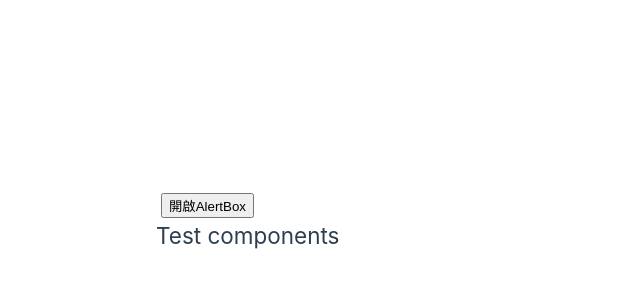
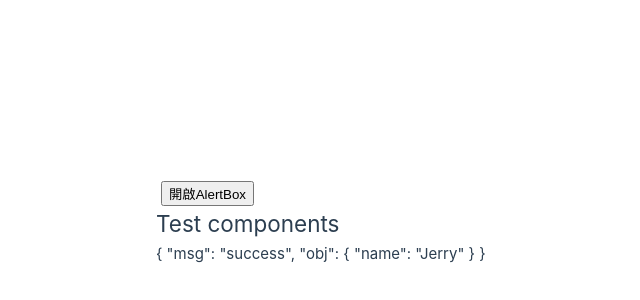
Before and after one commit to JerryChang0504/20250524vue3, a Vue app: page / in a window 1280 px wide. Shown: the part 182-482 px from the top of the page, without its empty margins (484-1124 px from the left). Built offline with nearby package versions, Linux system fonts and the light colour scheme.

Commit message:
props.validator

```diff
--- a/src/App.vue
+++ b/src/App.vue
@@ -71,7 +71,7 @@ function onDelete() {
       :buttons="[{ text: '取消', color: 'secondary', onClick: () => onCancel() }, { text: '確認刪除', color: 'danger', onClick: () => onDelete() }]"
       :size="'large'" autoClose />
 
-    <TestCmp />
+    <TestCmp :obj="{ name: 'Jerry' }" :msg="'success'" />
 
     <!-- <WatchEffectComp /> -->
     <!-- <WatchRef /> -->
--- a/src/components/TestCmp.vue
+++ b/src/components/TestCmp.vue
@@ -9,11 +9,24 @@ import { ref } from 'vue'
 const props = defineProps({
     obj: {
         type: Object,
-        required: true
+        required: true,
+        default() {
+            return { message: 'hello' }
+        }
+    },
+    nbr: {
+        type: Number
+    },
+    msg: {
+        type: String,
+        validator(value, props) {
+            return ['success', 'warning', 'danger'].includes(value)
+        }
     }
 })
 
-const parm = props.obj
+const parm = props
+console.log("🚀 ~ parm:", parm)
 
 
 </script>
```
